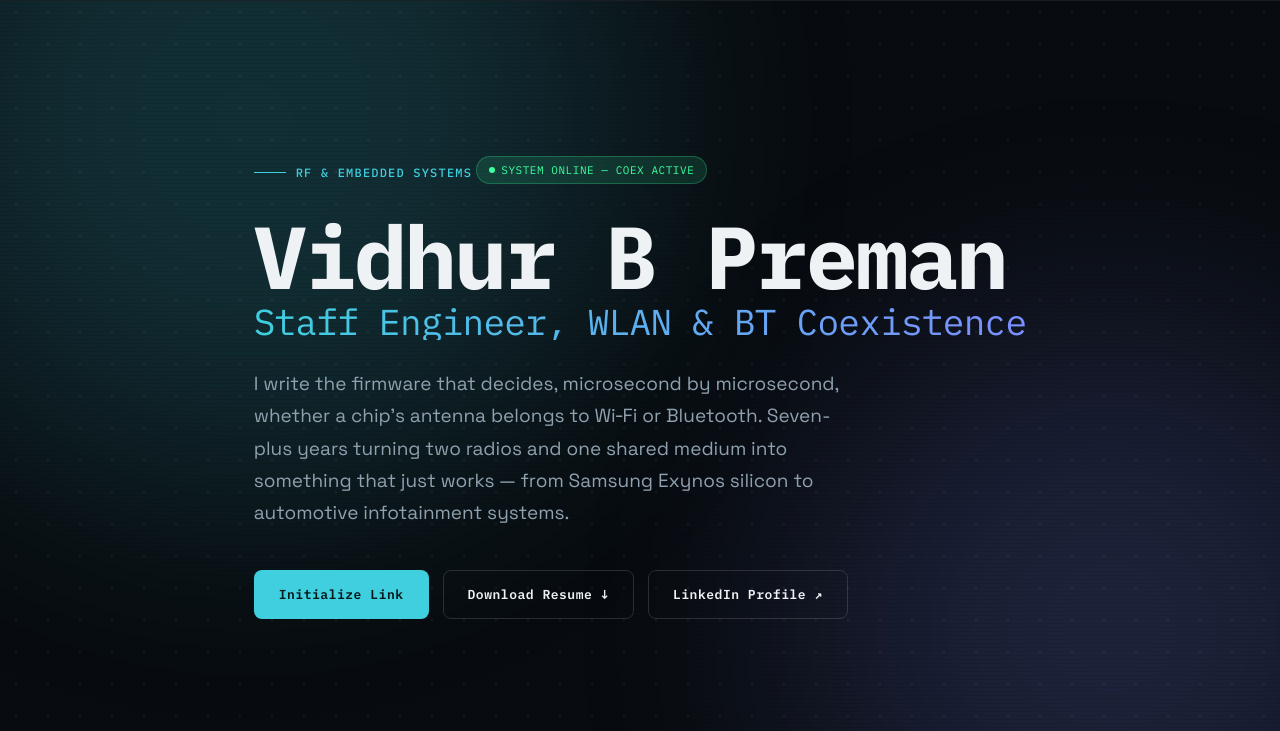
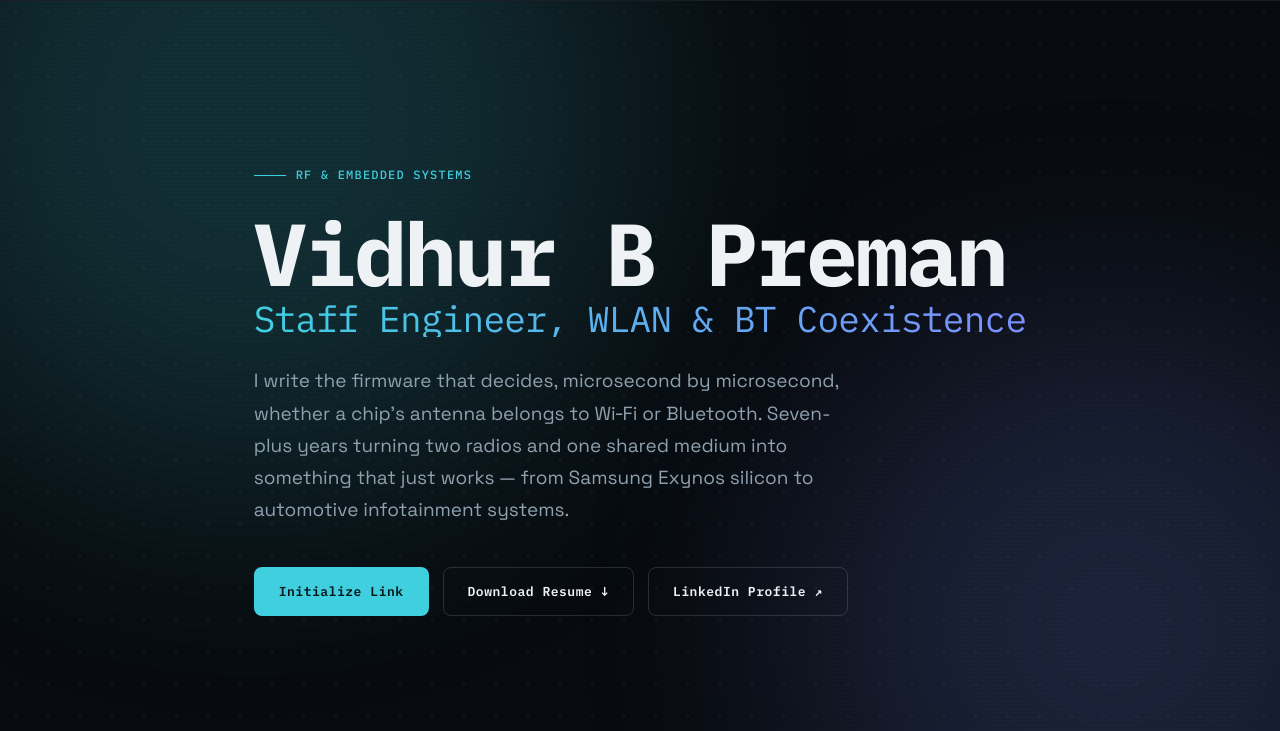
Before and after one commit to vidhurb/vidhurb.github.io, a plain HTML site: page index.html in a window 1280 px wide. Shown: the part 68-799 px from the top of the page. Drawn offline with Linux system fonts and the light colour scheme.

Commit message:
Remove Pill

```diff
--- a/index.html
+++ b/index.html
@@ -55,11 +55,6 @@
       <div class="wrap hero-inner">
         <div class="hero-eyebrow">RF &amp; EMBEDDED SYSTEMS</div>
 
-        <div class="hero-status-pill">
-          <div class="status-dot"></div>
-          SYSTEM ONLINE — COEX ACTIVE
-        </div>
-
         <h1>
           <span class="hero-name-line">Vidhur B Preman</span>
           <span class="hero-subtitle">Staff Engineer, WLAN &amp; BT Coexistence</span>
@@ -73,10 +68,12 @@
         </p>
 
         <div class="hero-actions">
-        <a class="btn btn-primary" href="#contact">Initialize Link</a>
-        <a class="btn btn-ghost" href="Vidhur_B_Preman_Resume.pdf" target="_blank" rel="noopener">Download Resume &darr;</a>
-        <a class="btn btn-ghost" href="https://www.linkedin.com/in/vidhur.b" target="_blank" rel="noopener">LinkedIn Profile ↗</a>
-      </div>
+          <a class="btn btn-primary" href="#contact">Initialize Link</a>
+          <a class="btn btn-ghost" href="Vidhur_B_Preman_Resume.pdf" target="_blank" rel="noopener">Download Resume
+            &darr;</a>
+          <a class="btn btn-ghost" href="https://www.linkedin.com/in/vidhur.b" target="_blank" rel="noopener">LinkedIn
+            Profile ↗</a>
+        </div>
 
 
 
```
